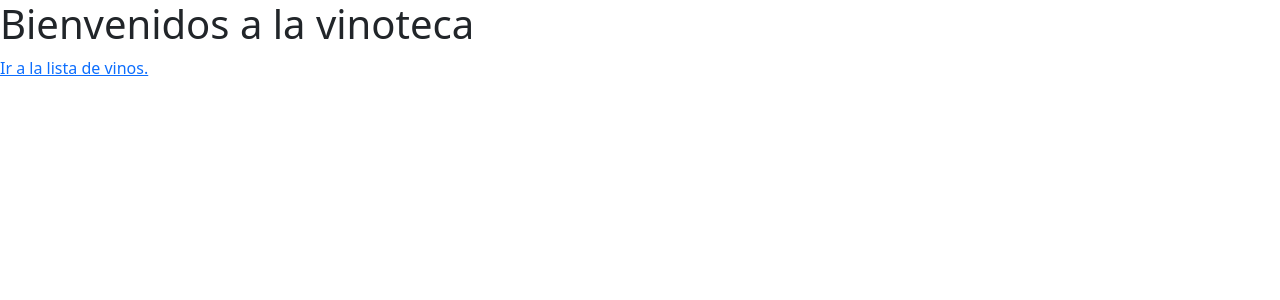
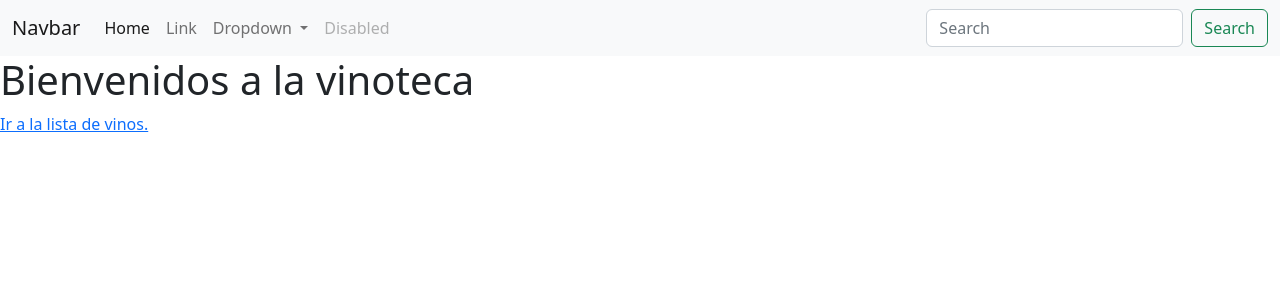
Before and after one commit to manoloacademia/vinos_practice, a Django app: template vinos/base/templates/home.html in a window 1280 px wide. Shown: the top 300 px of the page. Run offline with Django 3.2, Linux system fonts and the light colour scheme; the template is opened without the code that fills it, so the values that code supplies are empty.

Commit message:
Se agrega Navbar.

```diff
--- a/vinos/base/templates/create_wine.html
+++ b/vinos/base/templates/create_wine.html
@@ -1,11 +1,13 @@
 {% extends 'home.html' %}
 
 {% block content %}
-{% csrf_token %}
+
 <h3>Crear vino</h3>
 
 <form action="" method="POST">
+    {% csrf_token %}
     {{ form.as_table }}
+    <button type="submit" class="btn btn-primary">Enviar</button>
 </form>
 
 {% endblock %}
--- a/vinos/base/templates/home.html
+++ b/vinos/base/templates/home.html
@@ -4,6 +4,42 @@
     <title>Vinos y cia.</title>
     <link href="https://cdn.jsdelivr.net/npm/bootstrap@5.2.0/dist/css/bootstrap.min.css" rel="stylesheet" integrity="sha384-gH2yIJqKdNHPEq0n4Mqa/HGKIhSkIHeL5AyhkYV8i59U5AR6csBvApHHNl/vI1Bx" crossorigin="anonymous">
 </head>
+<nav class="navbar navbar-expand-lg bg-light">
+    <div class="container-fluid">
+    <a class="navbar-brand" href="#">Navbar</a>
+    <button class="navbar-toggler" type="button" data-bs-toggle="collapse" data-bs-target="#navbarSupportedContent" aria-controls="navbarSupportedContent" aria-expanded="false" aria-label="Toggle navigation">
+        <span class="navbar-toggler-icon"></span>
+    </button>
+    <div class="collapse navbar-collapse" id="navbarSupportedContent">
+        <ul class="navbar-nav me-auto mb-2 mb-lg-0">
+        <li class="nav-item">
+            <a class="nav-link active" aria-current="page" href="#">Home</a>
+        </li>
+        <li class="nav-item">
+            <a class="nav-link" href="#">Link</a>
+        </li>
+        <li class="nav-item dropdown">
+            <a class="nav-link dropdown-toggle" href="#" role="button" data-bs-toggle="dropdown" aria-expanded="false">
+            Dropdown
+            </a>
+            <ul class="dropdown-menu">
+            <li><a class="dropdown-item" href="#">Action</a></li>
+            <li><a class="dropdown-item" href="#">Another action</a></li>
+            <li><hr class="dropdown-divider"></li>
+            <li><a class="dropdown-item" href="#">Something else here</a></li>
+            </ul>
+        </li>
+        <li class="nav-item">
+            <a class="nav-link disabled">Disabled</a>
+        </li>
+        </ul>
+        <form class="d-flex" role="search">
+        <input class="form-control me-2" type="search" placeholder="Search" aria-label="Search">
+        <button class="btn btn-outline-success" type="submit">Search</button>
+        </form>
+    </div>
+    </div>
+</nav>
 <body>
     <h1>Bienvenidos a la vinoteca</h1>
     {% block content %}
```
Also changed, not shown: vinos/vinos/urls.py (+0 -15 lines), vinos/db.sqlite3.
